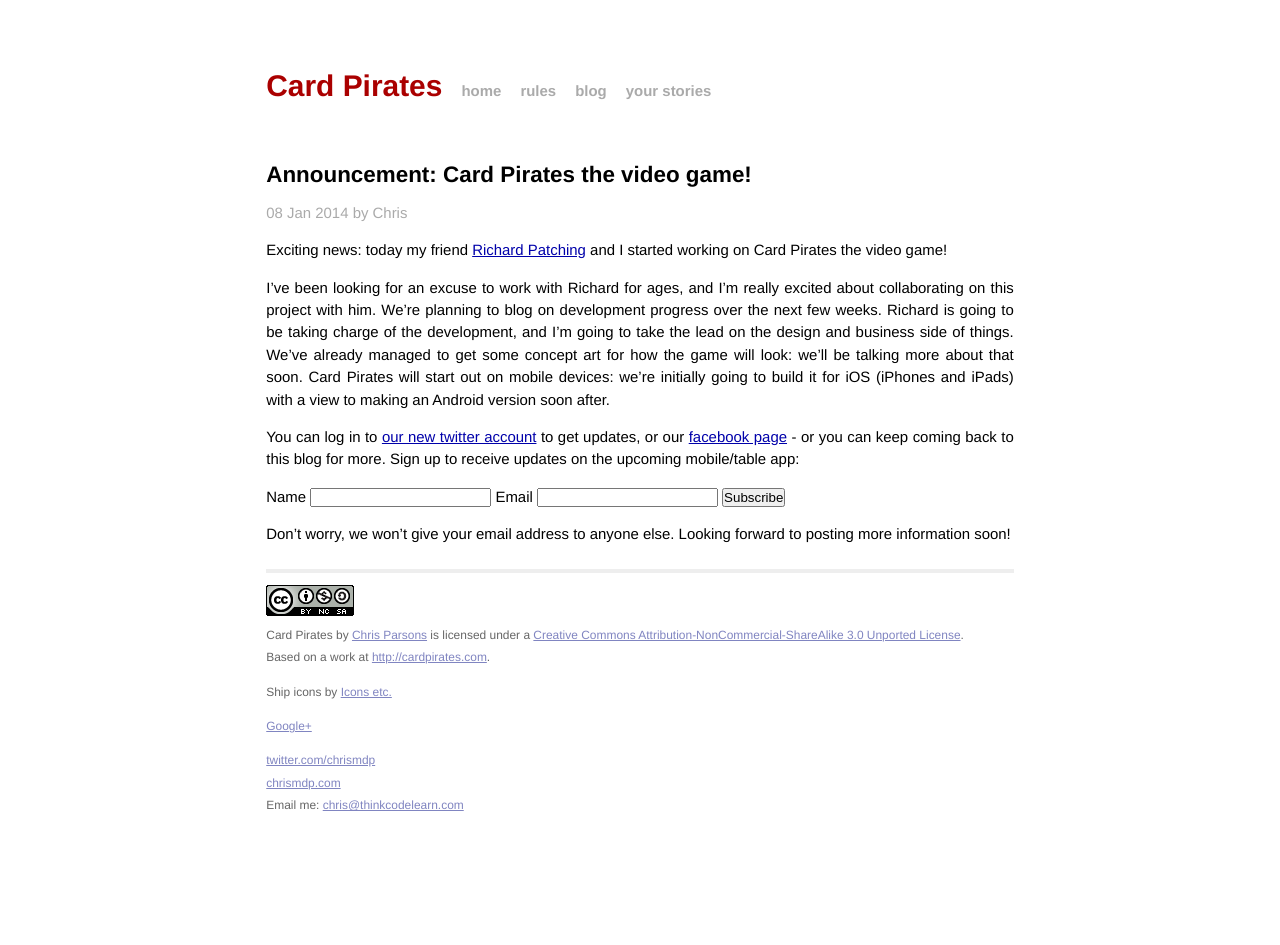
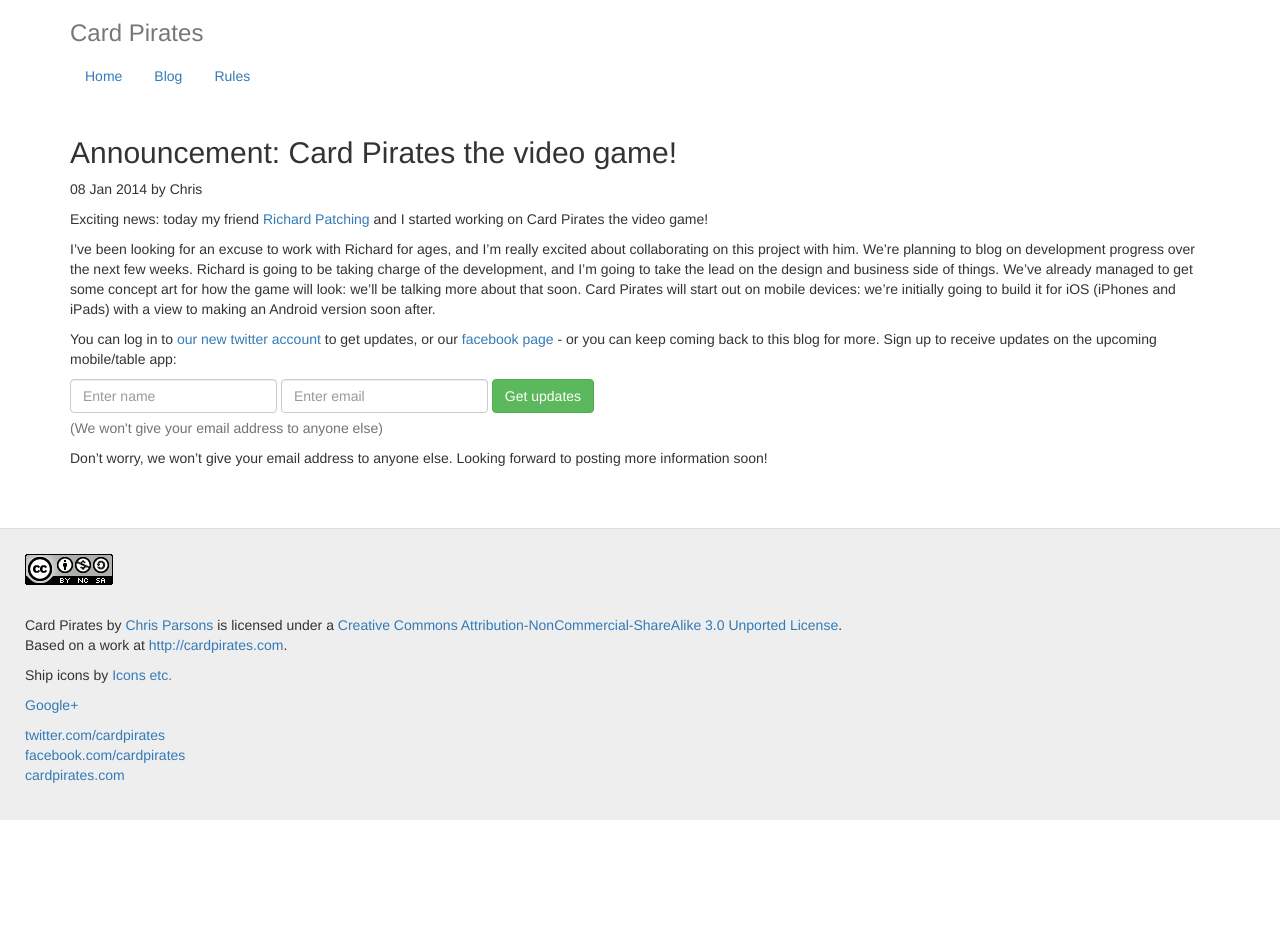
Before and after one commit to chrismdp/cardpirates, a Jekyll site: the page built from _posts/2014-01-08-announcement-card-pirates-for-tablet.md, in a window 1280 px wide. Built offline with Jekyll 4.4.1, drawn with Linux system fonts in a browser that asks for light colours; nearby versions of some CDN libraries; after the commit the page ends 900 px from its top, so only the background shows below that.

Commit message:
bootstrap version of site

```diff
--- a/_layouts/default.html
+++ b/_layouts/default.html
@@ -4,17 +4,62 @@
     <meta charset="utf-8">
     <meta http-equiv="X-UA-Compatible" content="IE=edge,chrome=1">
     <title>{{ page.title }}</title>
-        <meta name="viewport" content="width=device-width">
-
+    <meta name="viewport" content="width=device-width, initial-scale=1.0">
     <link href="http://cardpirates.com/atom.xml" rel="alternate" title="Card Pirates" type="application/atom+xml" />
 
-        <!-- syntax highlighting CSS -->
-        <link rel="stylesheet" href="/css/syntax.css">
+    <!-- Bootstrap3 -->
+    <link rel="stylesheet" href="//netdna.bootstrapcdn.com/bootstrap/3.0.3/css/bootstrap.min.css">
+    <!-- HTML5 Shim and Respond.js IE8 support of HTML5 elements and media queries -->
+    <!-- WARNING: Respond.js doesn't work if you view the page via file:// -->
+    <!--[if lt IE 9]>
+    <script src="https://oss.maxcdn.com/libs/html5shiv/3.7.0/html5shiv.js"></script>
+    <script src="https://oss.maxcdn.com/libs/respond.js/1.3.0/respond.min.js"></script>
+    <![endif]-->
+    <link rel="stylesheet" href="/css/main.css"/>
+  </head>
+  <body>
+    <div class="container">
 
-        <!-- Custom CSS -->
-        <link rel="stylesheet" href="/css/main.css">
+      <h3 class="text-muted">Card Pirates</h3>
+      <ul class='nav nav-pills'>
+        <li><a href="/">Home</a></li>
+        <li><a href="/blog">Blog</a></li>
+        <li><a href="/rules">Rules</a></li>
+      </ul>
+
+      <br/>
+
+      {{ content }}
+
+    </div> <!-- /container -->
+
+
+    <!-- Site footer -->
+    <footer>
+      <p>
+        <a rel="license" href="http://creativecommons.org/licenses/by-nc-sa/3.0/deed.en_US"><img alt="Creative Commons License" style="border-width:0" src="/assets/cc-license.png" /></a>
+      </p>
+      <p>
+        <br/>
+        <span xmlns:dct="http://purl.org/dc/terms/" property="dct:title">Card Pirates</span> by <a xmlns:cc="http://creativecommons.org/ns#" href="http://cardpirates.com" property="cc:attributionName" rel="cc:attributionURL">Chris Parsons</a> is licensed under a <a rel="license" href="http://creativecommons.org/licenses/by-nc-sa/3.0/deed.en_US">Creative Commons Attribution-NonCommercial-ShareAlike 3.0 Unported License</a>.<br />Based on a work at <a xmlns:dct="http://purl.org/dc/terms/" href="http://cardpirates.com" rel="dct:source">http://cardpirates.com</a>.
+      </p>
+      <p>
+        Ship icons by <a href='http://icons.mysitemyway.com/gallery/post/matte-white-square-icons-transport-travel/'>Icons etc.</a>
+      </p>
+      <p>
+        <a href="https://plus.google.com/113378686356267914598" rel="publisher">Google+</a>
+      </p>
+      <p>
+        <a href="http://twitter.com/cardpirates/">twitter.com/cardpirates</a><br />
+        <a href="http://facebook.com/cardpirates/">facebook.com/cardpirates</a><br />
+        <a href="http://cardpirates.com/">cardpirates.com</a><br />
+      </p>
+    </footer>
+
+    <!-- jQuery (necessary for Bootstrap's JavaScript plugins) -->
+    <script src="https://code.jquery.com/jquery.js"></script>
+    <script src="//netdna.bootstrapcdn.com/bootstrap/3.0.3/js/bootstrap.min.js"></script>
     <script type="text/javascript">
-
       var _gaq = _gaq || [];
       _gaq.push(['_setAccount', 'UA-431118-18']);
       _gaq.push(['_trackPageview']);
@@ -27,44 +72,5 @@
 
     </script>
 
-      </head>
-      <body>
-        <div class="container">
-          <div class="site">
-            <div class="header">
-              <h1 class="title"><a href="/">Card Pirates</a></h1>
-              <a class="extra" href="/">home</a>
-              <a class="extra" href="/rules">rules</a>
-              <a class="extra" href="/blog">blog</a>
-              <a class="extra" href="/stories">your stories</a>
-            </div>
-            {% include social.html %}
-
-            <div class='content'>
-              {{ content }}
-            </div>
-
-            <div class="footer">
-              <div class="contact">
-                <p>
-                  <a rel="license" href="http://creativecommons.org/licenses/by-nc-sa/3.0/deed.en_US"><img alt="Creative Commons License" style="border-width:0" src="/assets/cc-license.png" /></a>
-                  <br/>
-                  <span xmlns:dct="http://purl.org/dc/terms/" property="dct:title">Card Pirates</span> by <a xmlns:cc="http://creativecommons.org/ns#" href="http://chrismdp.com" property="cc:attributionName" rel="cc:attributionURL">Chris Parsons</a> is licensed under a <a rel="license" href="http://creativecommons.org/licenses/by-nc-sa/3.0/deed.en_US">Creative Commons Attribution-NonCommercial-ShareAlike 3.0 Unported License</a>.<br />Based on a work at <a xmlns:dct="http://purl.org/dc/terms/" href="http://cardpirates.com" rel="dct:source">http://cardpirates.com</a>.
-                </p>
-                <p>
-                  Ship icons by <a href='http://icons.mysitemyway.com/gallery/post/matte-white-square-icons-transport-travel/'>Icons etc.</a>
-                </p>
-                <p>
-                  <a href="https://plus.google.com/113378686356267914598" rel="publisher">Google+</a>
-                </p>
-                <p>
-                  <a href="http://twitter.com/chrismdp/">twitter.com/chrismdp</a><br />
-                  <a href="http://chrismdp.com/">chrismdp.com</a><br />
-                  Email me: <a href="mailto:chris@thinkcodelearn.com">chris@thinkcodelearn.com</a>
-                </p>
-              </div>
-            </div>
-          </div>
-        </div> <!-- /container -->
   </body>
 </html>
--- a/_posts/2014-01-08-announcement-card-pirates-for-tablet.md
+++ b/_posts/2014-01-08-announcement-card-pirates-for-tablet.md
@@ -13,12 +13,17 @@
 
 You can log in to [our new twitter account](http://twitter.com/cardpirates) to get updates, or our [facebook page](https://www.facebook.com/cardpirates) - or you can keep coming back to this blog for more. Sign up to receive updates on the upcoming mobile/table app:
 
-<form action="http://thinkcodelearn.createsend.com/t/r/s/ttlylhk/" method="post">
-  <label for="fieldName">Name</label>
-  <input id="fieldName" name="cm-name" type="text" />
-  <label for="fieldEmail">Email</label>
-  <input id="fieldEmail" name="cm-ttlylhk-ttlylhk" type="email" required />
-  <button type="submit">Subscribe</button>
+<form class='form-inline' role='form' action="http://thinkcodelearn.createsend.com/t/r/s/ttlylhk/" method="post">
+  <div class='form-group'>
+    <label class='sr-only' for="fieldName">Name</label>
+    <input id="fieldName" name="cm-name" type="text" class='form-control' placeholder='Enter name'/>
+  </div>
+  <div class='form-group'>
+    <label class='sr-only' for="fieldEmail">Email</label>
+    <input id="fieldEmail" name="cm-ttlylhk-ttlylhk" class='form-control' type="email" required placeholder='Enter email'/>
+  </div>
+  <button type="submit" class='btn btn-success'>Get updates</button>
+  <span class='help-block'>(We won't give your email address to anyone else)</span>
 </form>
 
 Don't worry, we won't give your email address to anyone else. Looking forward to posting more information soon!
--- a/css/main.css
+++ b/css/main.css
@@ -1,181 +1,6 @@
-/*****************************************************************************/
-/*
-/* Common
-/*
-/*****************************************************************************/
-
-/* Global Reset */
-* {
-  margin: 0;
-  padding: 0;
+footer {
+  background: #eee;
+  margin-top: 50px;
+  padding: 25px;
+  border-top: 1px solid #ddd;
 }
-
-html, body { height: 100%; }
-
-body {
-  background-color: #FFF;
-  font: 13.34px Helvetica, Arial, sans-serif;
-  font-size: small;
-  text-align: center;
-}
-
-h1 { margin: 1em 0; }
-p { margin: 1em 0; }
-
-a         { color: #00a; }
-a:hover   { color: #000; }
-a:visited { color: #a0a; }
-
-table {
-  font-size: inherit;
-  font: 100%;
-}
-
-/*****************************************************************************/
-/*
-/* Home
-/*
-/*****************************************************************************/
-ul.posts {
-  list-style-type: none;
-  margin: 1em 0 2em 0;
-  text-align: left;
-}
-
-ul.posts li {
-  line-height: 1.75em;
-}
-
-ul.posts li a {
-  text-decoration: none;
-}
-
-ul.posts span {
-  color: #aaa;
-  font-family: Monaco, "Courier New", monospace;
-  font-size: 80%;
-}
-
-/*****************************************************************************/
-/*
-/* Site
-/*
-/*****************************************************************************/
-
-.site {
-  font-size: 115%;
-  text-align: justify;
-  width: 50em;
-  margin: 3em auto 2em;
-  line-height: 1.5em;
-}
-
-.content {
-  margin-top: 2.5em;
-}
-
-.site .header a {
-  font-weight: bold;
-  text-decoration: none;
-}
-
-.site .header h1.title {
-  display: inline-block;
-  margin-bottom: 1em;
-}
-
-.site .header h1.title a {
-  color: #a00;
-}
-
-.site .header h1.title a:hover {
-  color: #000;
-}
-
-.site .header a.extra {
-  color: #aaa;
-  margin-left: 1em;
-}
-
-.site .header a.extra:hover {
-  color: #000;
-}
-
-.site .meta {
-  color: #aaa;
-}
-
-.site .footer {
-  font-size: 80%;
-  color: #666;
-  border-top: 4px solid #eee;
-  margin-top: 2em;
-  overflow: hidden;
-}
-
-.site .footer .contact {
-  float: left;
-  margin-right: 3em;
-}
-
-.site .footer .contact a {
-  color: #8085C1;
-}
-
-.site .footer .rss {
-  margin-top: 1.1em;
-  margin-right: -.2em;
-  float: right;
-}
-
-.site .footer .rss img {
-  border: 0;
-}
-
-/*****************************************************************************/
-/*
-/* Posts
-/*
-/*****************************************************************************/
-
-/* standard */
-.post pre {
-  border: 1px solid #ddd;
-  background-color: #eef;
-  padding: 0 .4em;
-}
-
-.post ul, .post ol {
-  margin-left: 1.35em;
-}
-
-.post code {
-  border: 1px solid #ddd;
-  background-color: #eef;
-  padding: 0 .2em;
-}
-
-.post pre code {
-  border: none;
-}
-
-/* terminal */
-.post pre.terminal {
-  border: 1px solid #000;
-  background-color: #333;
-  color: #FFF;
-}
-
-.post pre.terminal code {
-  background-color: #333;
-}
-
-.social {
-  position: absolute;
-  margin-top: -4px;
-  width: 450px;
-}
-
-li {
-  margin-left: 20px;
-}
```
Also changed, not shown: _includes/latest-news.html (+9 -12 lines), _includes/social.html (+5 -5 lines), index.md (+45 -34 lines), stories/index.md (deleted, +0 -28 lines). Lines whose indentation alone changed are shown as unchanged.
